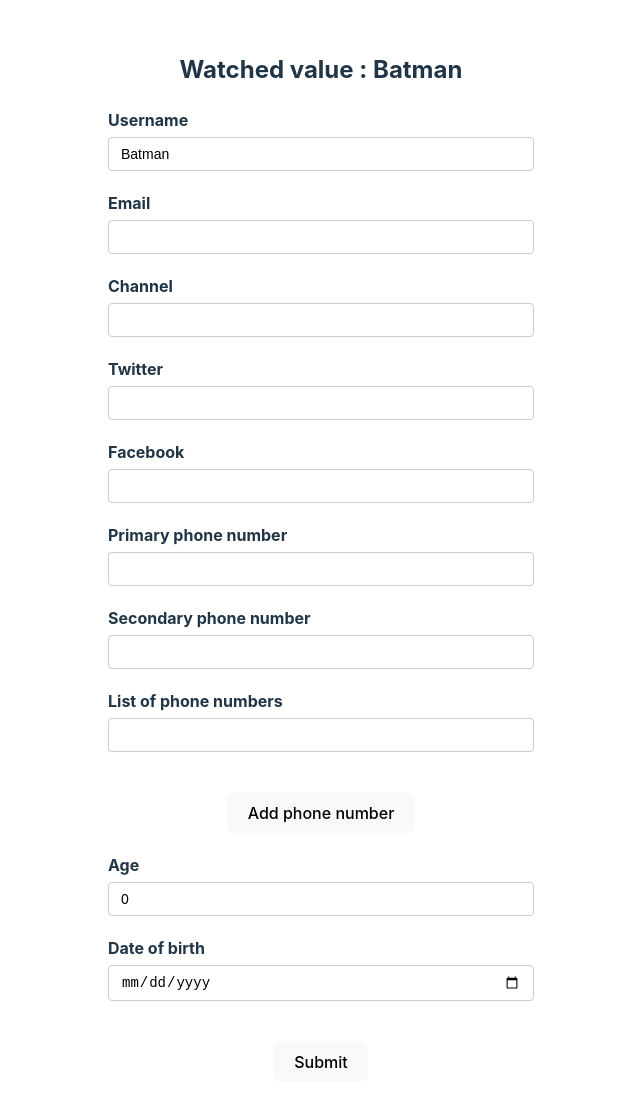
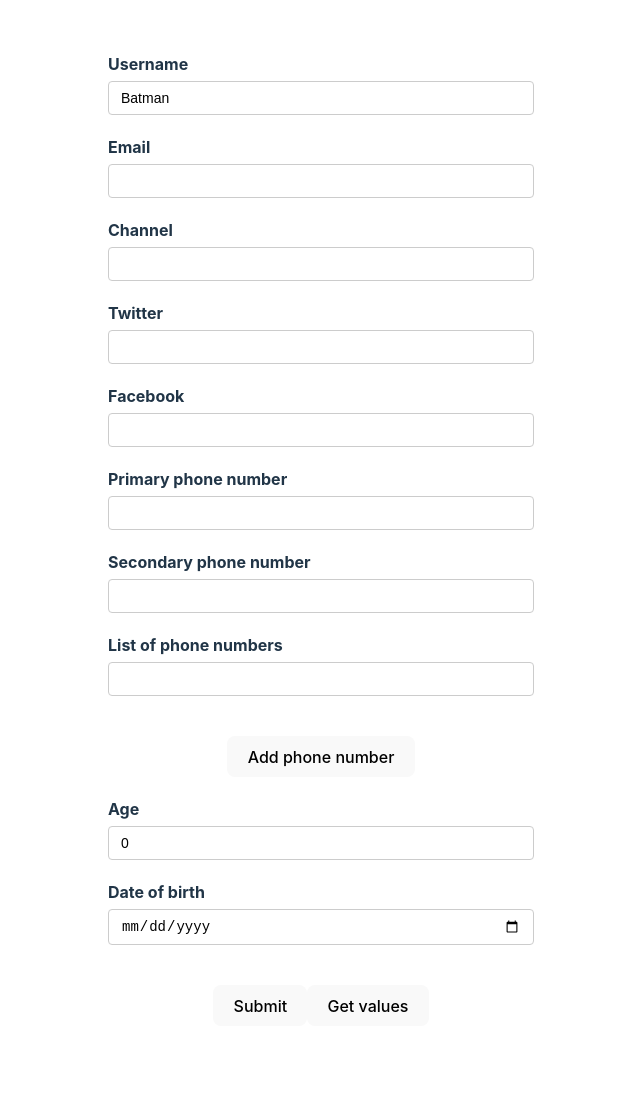
Before and after one commit to Shahrukh-elRed/react-hook-form-demo, a React (Create React App) app: page / in a window 1280 px wide. Shown: the top 1106 px of the page, without its empty margins (319-959 px from the left). After the commit the page ends 1058 px from the top, so only its background shows below. Built offline with nearby package versions, Linux system fonts and the light colour scheme.

Commit message:
get field values

```diff
--- a/src/components/YoutubeForm.js
+++ b/src/components/YoutubeForm.js
@@ -3,7 +3,8 @@
 import { useFieldArray, useForm } from "react-hook-form";
 
 const YoutubeForm = () => {
-  const { register, control, handleSubmit, formState, watch } = useForm({
+  const { register, control, handleSubmit, formState, watch, getValues } =
+    useForm({
       defaultValues:
         // async () => {
         //   const response = await fetch(
@@ -41,23 +42,30 @@
     console.log("Form submitted", data);
   };
 
-  const watchUsername = watch("username");
+  const handleGetValues = () => {
+    // console.log("Get values", getValues());
+    // console.log("Get values", getValues("social"));
+    // console.log("Get values", getValues("social.twitter"));
+    console.log("Get values", getValues(["username", "channel"]));
+  };
+
+  // const watchUsername = watch("username");
   // const watchUsername = watch(["username", "email"]);
   // const watchForm = watch();
 
-  useEffect(() => {
-    const subscription = watch((value) => {
-      console.log(value);
-    });
+  // useEffect(() => {
+  //   const subscription = watch((value) => {
+  //     console.log(value);
+  //   });
 
-    return () => {
-      subscription.unsubscribe();
-    };
-  }, [watch]);
+  //   return () => {
+  //     subscription.unsubscribe();
+  //   };
+  // }, [watch]);
 
   return (
     <div>
-      <h2>Watched value : {watchUsername}</h2>
+      {/* <h2>Watched value : {watchUsername}</h2> */}
       {/* <h2>Watched value : {JSON.stringify(watchForm)}</h2> */}
       <form onSubmit={handleSubmit(onSubmit)} noValidate>
         <div className="form-control">
@@ -183,6 +191,10 @@
         </div>
 
         <button>Submit</button>
+
+        <button type="button" onClick={handleGetValues}>
+          Get values
+        </button>
       </form>
       <DevTool control={control} />
     </div>
```
Lines whose indentation alone changed are shown as unchanged.
